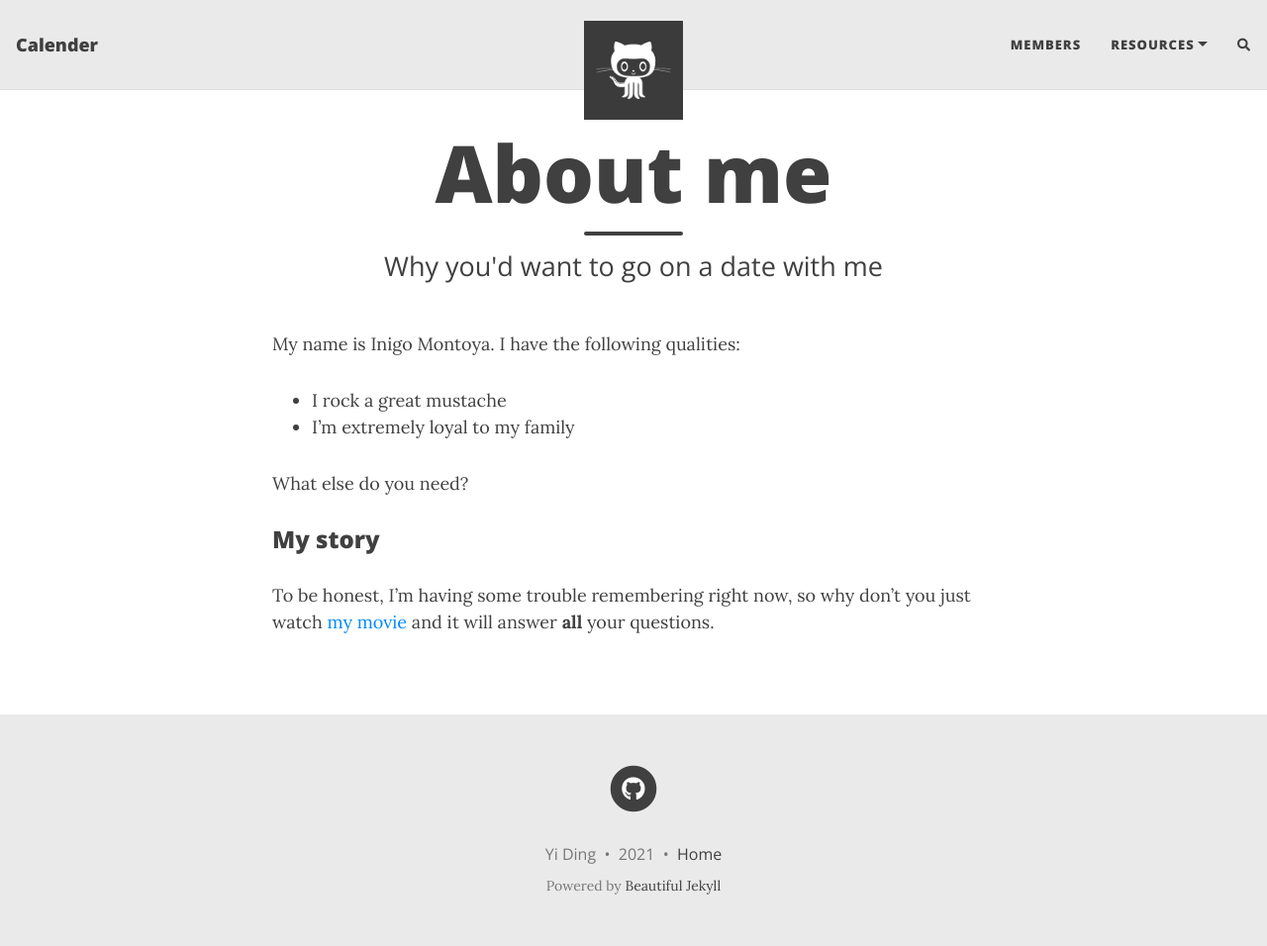
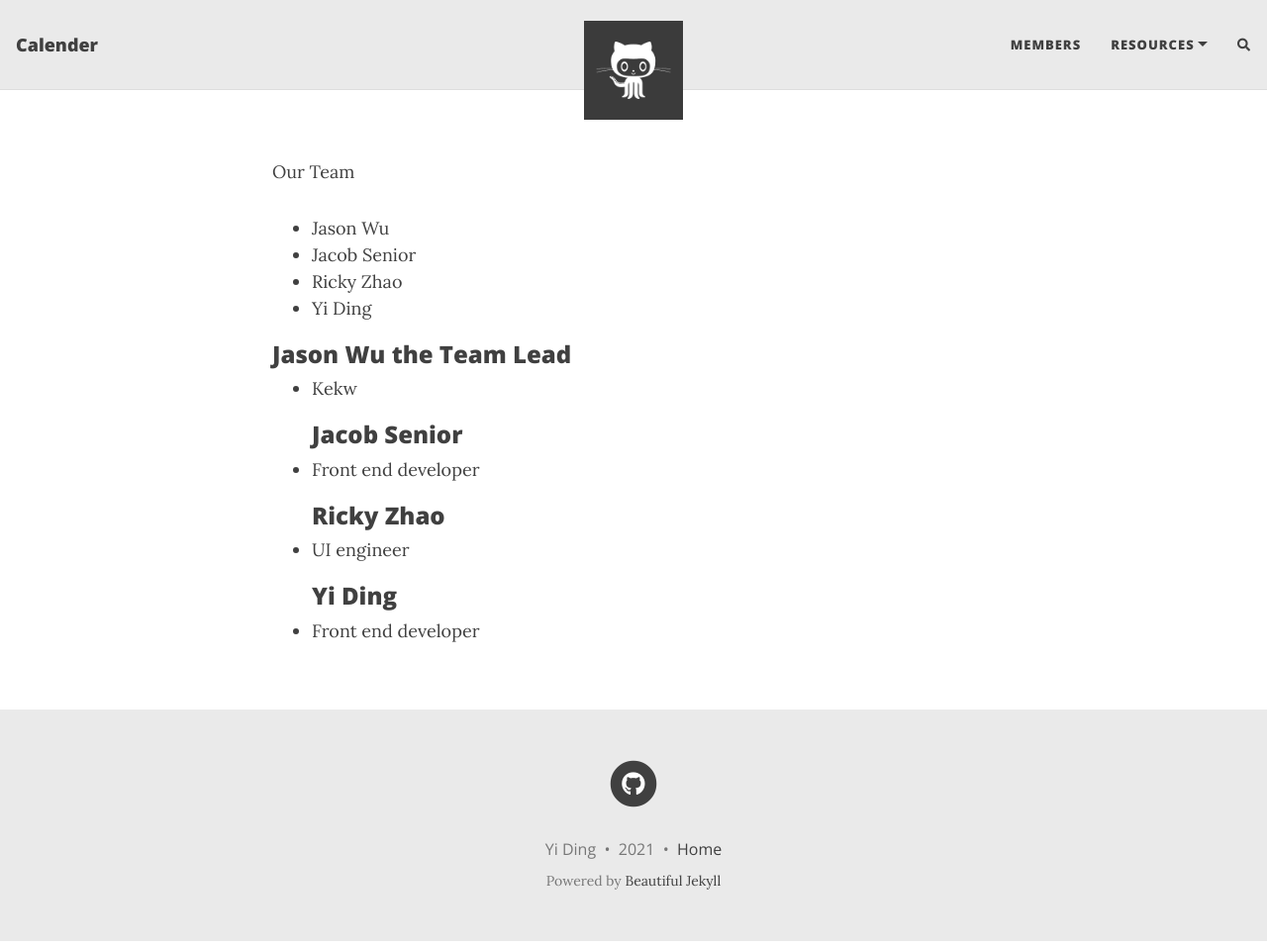
Before and after one commit to Ianewb/SE1-Something, a Jekyll site: the page built from Members.md, in a window 1280 px wide and 956 px high. Shown: the whole window at 99% size. Built offline with Jekyll 4.4.1, drawn with Linux system fonts in a browser that asks for light colours; nearby versions of some CDN libraries; our own code applies the rules of GitHub Pages for plain Markdown files; comment, search, counter and statistics services are not loaded.

Commit message:
Update Members.md

```diff
--- a/Members.md
+++ b/Members.md
@@ -1,16 +1,15 @@
----
-layout: page
-title: About me
-subtitle: Why you'd want to go on a date with me
----
+Our Team
+- Jason Wu
+- Jacob Senior
+- Ricky Zhao
+- Yi Ding
 
-My name is Inigo Montoya. I have the following qualities:
 
-- I rock a great mustache
-- I'm extremely loyal to my family
-
-What else do you need?
-
-### My story
-
-To be honest, I'm having some trouble remembering right now, so why don't you just watch [my movie](https://en.wikipedia.org/wiki/The_Princess_Bride_%28film%29) and it will answer **all** your questions.
+### Jason Wu the Team Lead
+* Kekw
+### Jacob Senior
+* Front end developer
+### Ricky Zhao
+* UI engineer
+### Yi Ding
+* Front end developer
```
